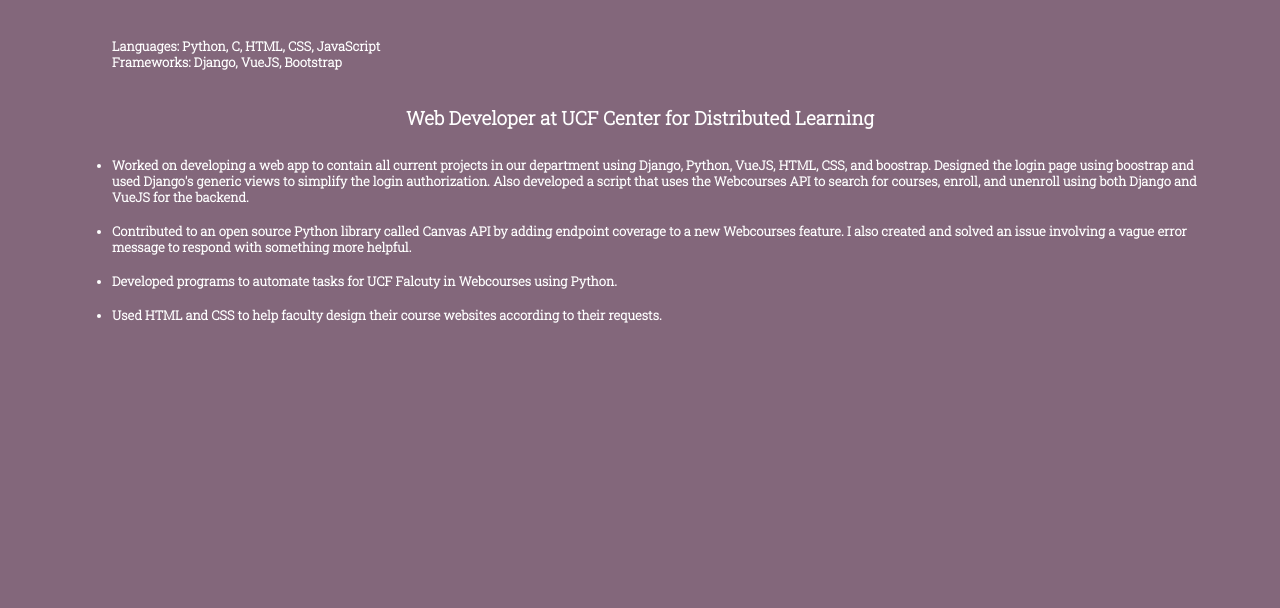
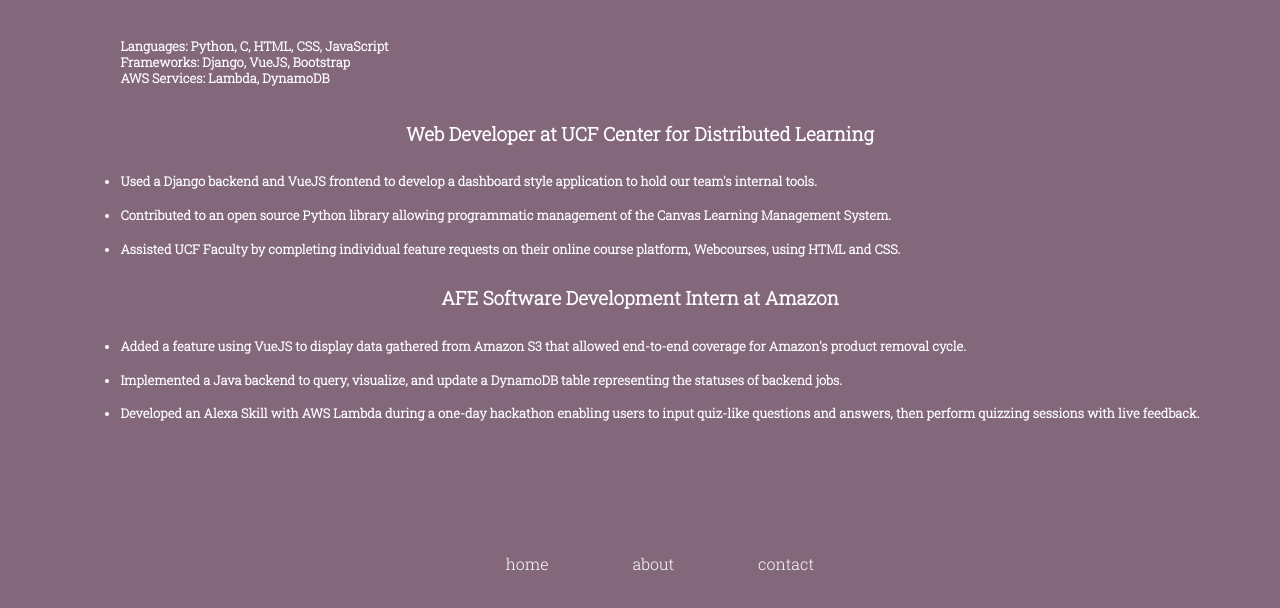
Before and after one commit to gdijkhoffz/personal-portfolio, a plain HTML site: page experience.html in a window 1280 px wide. Shown: the part 208-816 px from the top of the page. Drawn offline with Linux system fonts and the light colour scheme.

Commit message:
Add about and experience page, and update css

```diff
--- a/experience.html
+++ b/experience.html
@@ -16,29 +16,33 @@
 				<ul class="item">
 					<li class="experience-list">Languages: Python, C, HTML, CSS, JavaScript</li>
 					<li class="experience-list">Frameworks: Django, VueJS, Bootstrap</li>
+					<li class="experience-list">AWS Services: Lambda, DynamoDB</li>
+
 				</ul>
 			</div>
 			<div class="row">
 				<h3>Web Developer at UCF Center for Distributed Learning</h2>
 				<ul class="item">
-					<li class="description">Worked on developing a web app
-					to contain all current projects in our department using
-					Django, Python, VueJS, HTML, CSS, and boostrap. Designed
-					the login page using boostrap and used Django's generic views to
-					simplify the login authorization. Also developed a script that uses
-					the Webcourses API to search for courses, enroll, and unenroll
-					using both Django and VueJS for the backend.</li>
-					<li class="description">Contributed to an open source Python
-					library called Canvas API by adding endpoint coverage to a new
-					Webcourses feature. I also created and solved an issue involving
-					a vague error message to respond with something more helpful.</li>
-					<li class="description">Developed programs to automate
-					tasks for UCF Falcuty in Webcourses using Python.</li>
-					<li class="description">Used HTML and CSS to help
-					faculty design their course websites according to their
-					requests.</li>
+					<li class="description">Used a Django backend and VueJS frontend to develop a dashboard style application to hold our team's internal tools.</li>
+					<li class="description">Contributed to an open source Python library allowing programmatic management of the Canvas Learning Management System.</li>
+					<li class="description">Assisted UCF Faculty by completing individual feature requests on their online course platform, Webcourses, using HTML and CSS.</li>
+				</ul>
+			</div>
+			<div class="row">
+				<h3>AFE Software Development Intern at Amazon</h2>
+				<ul class="item">
+					<li class="description">Added a feature using VueJS to display data gathered from Amazon S3 that allowed end-to-end coverage for Amazon's product removal cycle.</li>
+					<li class="description">Implemented a Java backend to query, visualize, and update a DynamoDB table representing the statuses of backend jobs.</li>
+					<li class="description">Developed an Alexa Skill with AWS Lambda during a one-day hackathon enabling users to input quiz-like questions and answers, then perform quizzing sessions with live feedback.</li>
 				</ul>
 			</div>
 		</div>
 	</body>
+	<footer>
+		<ul>
+			<li class="guide"><a href="index.html">home</a></li>
+			<li class="guide"><a href="about.html">about</a></li>
+			<li class="guide"><a href="contact.html">contact</a></li>
+		</ul>
+	</footer>
 </html>
--- a/styles.css
+++ b/styles.css
@@ -69,3 +69,9 @@ footer {
 .experience {
 	padding-bottom: 1rem;
 }
+.guide {
+	text-align: center;
+	display: inline;
+	padding: 10px 40px;
+
+}
```
Also changed, not shown: about.html (+4 -4 lines).
